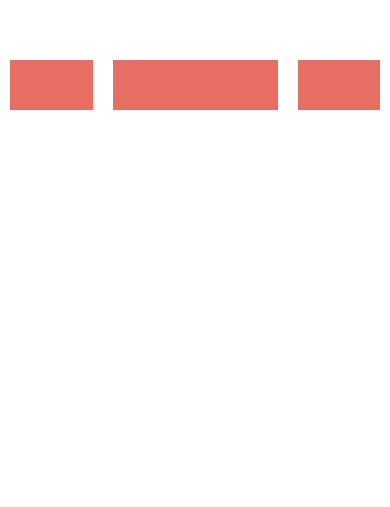
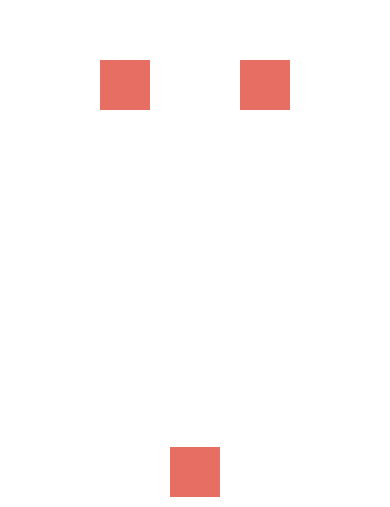
Before and after one commit to aliceborges/FlexboxExamples, a React Native app: screen / in a window 390 px wide. Shown: the part 337-844 px from the top of the page. Built offline with nearby package versions, Linux system fonts and the light colour scheme.

Commit message:
Deixando o quadrado do meio embaixo

```diff
--- a/App.js
+++ b/App.js
@@ -5,9 +5,9 @@ class FlexboxExamples extends Component {
   render() {
     return (
       <View style={styles.container}>
-        <View style={[styles.box, {flex:1}]}/>
-        <View style={[styles.box, {flex:2}]}/>
-        <View style={[styles.box, {flex:1}]}/>
+        <View style={styles.box}/>
+        <View style={[styles.box, {alignSelf: 'flex-end'}]}/>
+        <View style={styles.box}/>
       </View>
     )
   }
```
